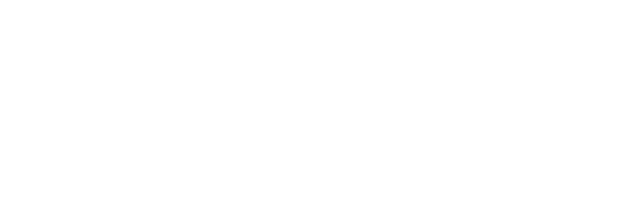
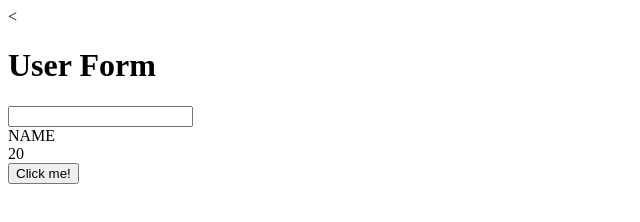
Before and after one commit to konradmi/fun-web-framework, a website with bundled scripts: page index.html in a window 1280 px wide. Shown: the whole page, without its empty margins (0-640 px from the left). Built offline with nearby package versions, Linux system fonts and the light colour scheme; data requests are answered from the project's data file.

Commit message:
Add the UserForm view

```diff
--- a/index.html
+++ b/index.html
@@ -1,5 +1,6 @@
 <html>
   <body>
+    <div id="root"><</div>
     <script src="./src/index.ts"></script>
   </body>
 </html>
--- a/src/index.ts
+++ b/src/index.ts
@@ -1,6 +1,5 @@
+import { UserForm } from './views/UserForm'
 import { User } from './models/User'
 
-const collection = User.buildUserCollection()
-collection.on('change', () => console.log(collection))
-
-collection.fetch()
+const userForm  = new UserForm(document.getElementById('root'), User.buildUser({ name: 'NAME', age: 20 }))
+userForm.render()
--- /dev/null
+++ b/src/views/UserForm.ts
@@ -0,0 +1,46 @@
+import { User } from '../models/User'
+export class UserForm {
+  constructor(public parent: Element, public model: User) {}
+
+  eventsMap(): { [key: string]: () => void } {
+    return {
+      'click:button': this.onButtonClick
+    }
+  }
+
+  onButtonClick(): void {
+    console.log('Hi there')
+  }
+
+  template() : string {
+    return `
+      <div>
+        <h1>User Form</h1>
+        <input/>
+        <div>${this.model.get('name')}</div>
+        <div>${this.model.get('age')}</div>
+        <button>Click me!</button>
+      </div>
+    `
+  }
+
+  bindEvents(fragment: DocumentFragment): void {
+    const eventsMap = this.eventsMap()
+
+    for (let eventKey in eventsMap) {
+      const [eventName, selector] = eventKey.split(':')
+
+      fragment.querySelectorAll(selector).forEach(element => {
+        element.addEventListener(eventName, eventsMap[eventKey])
+      })
+    }
+  }
+
+  render(): void {
+    const templateElement = document.createElement('template')
+    templateElement.innerHTML = this.template()
+
+    this.bindEvents(templateElement.content)
+    this.parent.append(templateElement.content)
+  }
+}
```
